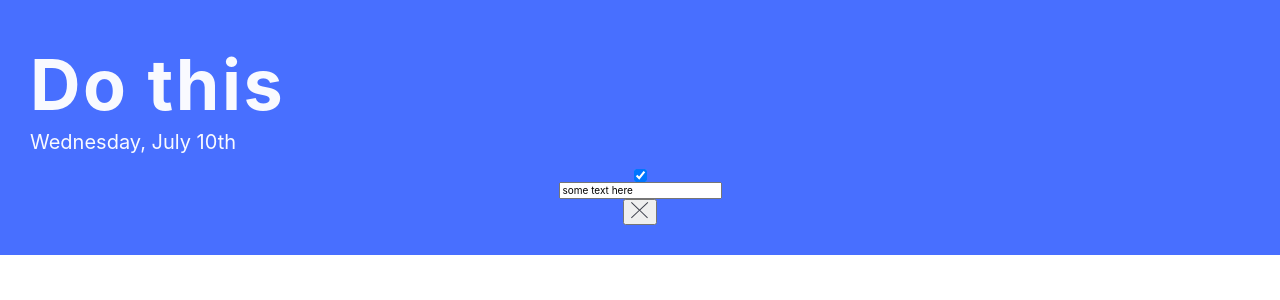
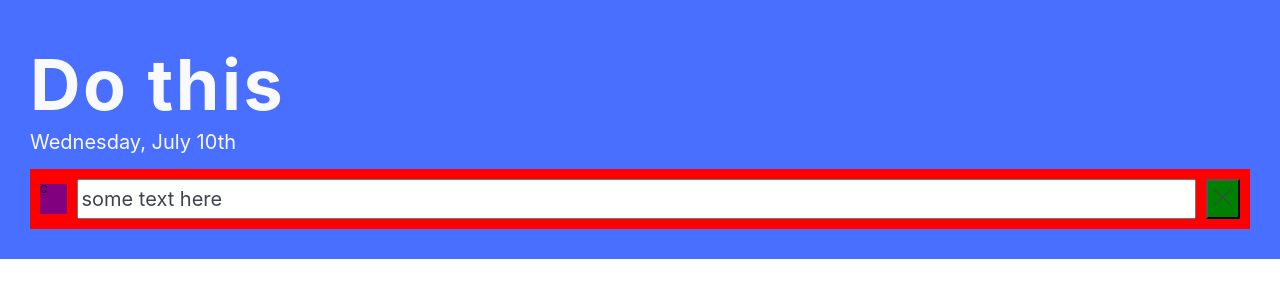
Before and after one commit to luiscarlin/context-hooks-flux, a React (Vite) app: page / in a window 1280 px wide. Shown: the top 300 px of the page. Built offline with nearby package versions, Linux system fonts and the light colour scheme.

Commit message:
add checkbox

```diff
--- /dev/null
+++ b/src/components/Checkbox/checkbox.scss
@@ -0,0 +1,4 @@
+.checkbox {
+  width: 3rem;
+  background: blue;
+}
--- /dev/null
+++ b/src/components/Checkbox/index.js
@@ -0,0 +1,3 @@
+import Checkbox from "./Checkbox";
+
+export default Checkbox;
--- a/src/components/Todo/Todo.js
+++ b/src/components/Todo/Todo.js
@@ -2,25 +2,28 @@ import React from "react";
 import "./todo.scss";
 import CloseIcon from "./CloseIcon";
 
+const PLACEHOLDER_TEXT = "What do you want to do?....";
+
 function Todo({ text, onTextUpdate, isCompleted, onDelete, onToggle }) {
   return (
-    <>
-      <input
-        data-testid="checkbox"
-        type="checkbox"
-        checked={isCompleted}
-        onChange={onToggle}
-      />
+    <div className="todo">
+      <div className="todo__checkbox">{isCompleted && "C"}</div>
       <input
         data-testid="input-text"
+        className="todo__task"
         type="text"
+        placeholder={PLACEHOLDER_TEXT}
         onChange={event => onTextUpdate(event.target.value)}
         value={text}
       />
-      <button data-testid="delete-button" onClick={onDelete}>
+      <button
+        data-testid="delete-button"
+        className="todo__delete"
+        onClick={onDelete}
+      >
         <CloseIcon />
       </button>
-    </>
+    </div>
   );
 }
 
--- a/src/components/Todo/todo.scss
+++ b/src/components/Todo/todo.scss
@@ -0,0 +1,28 @@
+.todo {
+  width: 100%;
+  height: 6rem;
+  background: red;
+  display: flex;
+  justify-content: space-between;
+  align-items: center;
+  padding: 1rem 0;
+
+  .todo__checkbox {
+    height: 3rem;
+    width: 3rem;
+    margin: 0 1rem;
+    // border-style: solid;
+    // border-width: 1px;
+    background: purple;
+  }
+
+  .todo__task {
+    width: 100%;
+    height: 100%;
+  }
+  .todo__delete {
+    background: green;
+    height: 100%;
+    margin: 0 1rem;
+  }
+}
--- a/src/index.scss
+++ b/src/index.scss
@@ -32,4 +32,11 @@ body {
     font-size: 2rem;
     font-weight: normal;
   }
+
+  input[type="text"] {
+    margin: 0;
+    font-size: 2rem;
+    font-weight: normal;
+    color: $onSurface;
+  }
 }
```
Also changed, not shown: src/components/Checkbox/Checkbox.js (added, +8 -0 lines).
